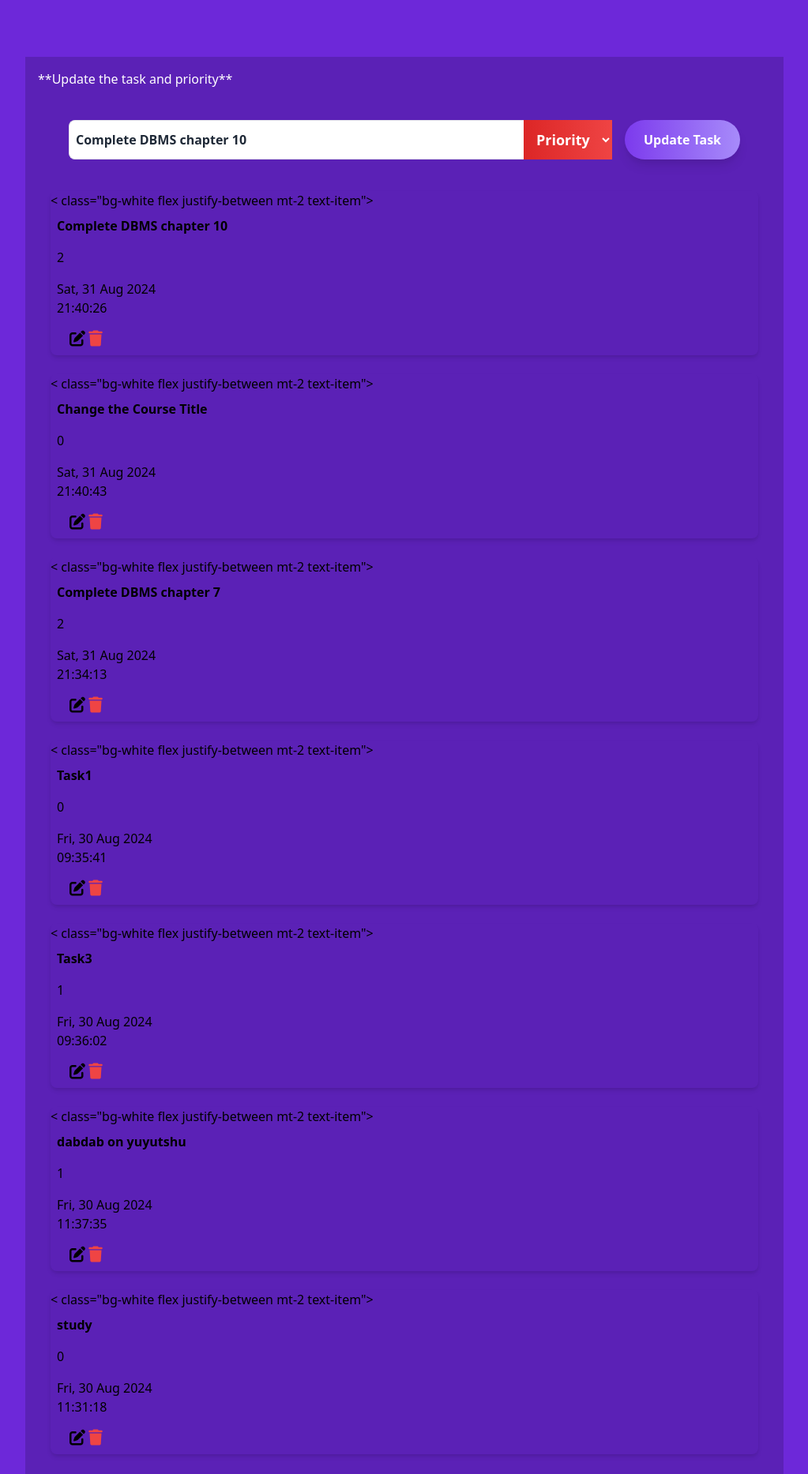
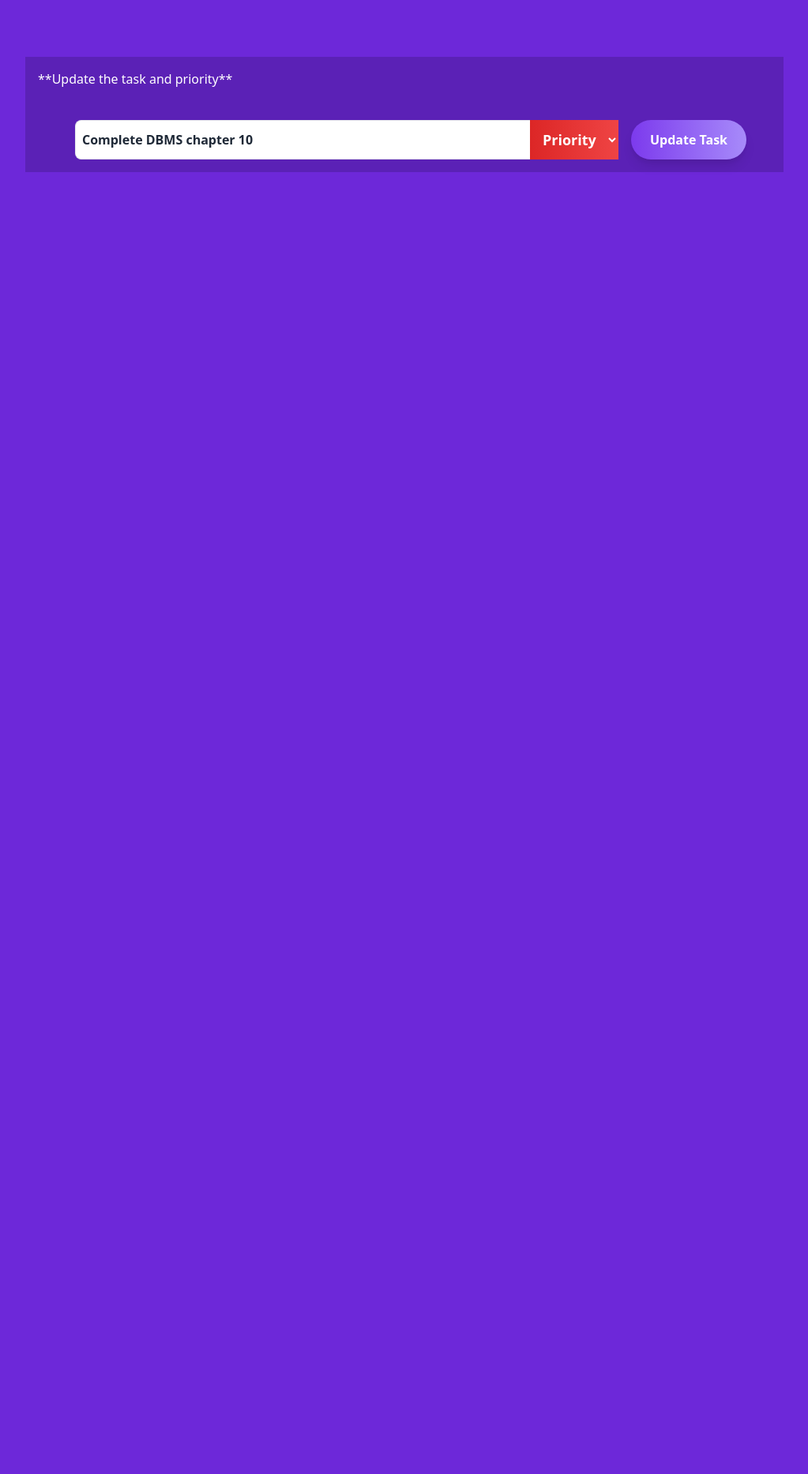
Before and after one commit to DipamPradhan/TodoAppDjango, a Django app: template todo/templates/todo/editTodo.html in a window 1280 px wide. Shown: the top 1867 px of the page at 79% size, without its empty margins (128-1151 px from the left). After the commit the page ends 218 px from the top, so only its background shows below. Run offline with Django 5.2, Linux system fonts and the light colour scheme; the template is opened without the code that fills it: values that come from a table or form of the project are taken from there, others are empty; data comes from the database, SQL or seed files in the repository; both versions use the stored data as it was after the commit.

Commit message:
current final attempt

```diff
--- a/todo/templates/todo/editTodo.html
+++ b/todo/templates/todo/editTodo.html
@@ -3,7 +3,7 @@
   <head>
     <meta charset="UTF-8" />
     <meta name="viewport" content="width=device-width, initial-scale=1.0" />
-    <title>Tailwind CSS Example</title>
+    <title>Update Task</title>
     <link
       href="https://cdn.jsdelivr.net/npm/tailwindcss@2.2.19/dist/tailwind.min.css"
       rel="stylesheet"
@@ -44,21 +44,26 @@
       <form method="POST">
         {%csrf_token%}
         <div class="flex justify-center mt-10">
+          <div class="p-2 w-1/16"></div>
           <input
             class="p-2 rounded-l-lg border-t mr-0 border-b border-l text-gray-800 bg-white w-full max-w-xl font-bold"
             type="text"
             placeholder="Add your todo"
             name="title"
             value="{{obj.title}}"
+            required
           />
+
           <div class="mr-4">
             <select
               id="priority"
               name="priority"
               class="p-3 w-30 bg-gradient-to-r from-red-600 to-red-500 text-white font-bold text-lg outline-none"
+              value="{{obj.priority}}"
             >
               <option class="text-black font-bold" value="0">Priority</option>
               <option class="text-black font-bold" value="0">Low</option>
+
               <option class="text-black font-bold" value="1">Mid</option>
               <option class="text-black font-bold" value="2">High</option>
             </select>
@@ -72,39 +77,6 @@
           </button>
         </div>
       </form>
-
-      <div class="container mx-auto p-4">
-        <div class="shadow-md rounded-lg overflow-hidden mb-6">
-          {% comment %}
-          <div class="flex bg-purple-500 justify-between text-white">
-            <div class="p-2 w-2/5 font-bold">Task</div>
-            <div class="p-2 w-1/6 font-bold">Priority</div>
-            <div class="p-2 w-1/6 font-bold">Updated at</div>
-            <div class="p-2 w-1/6 font-bold">Action</div>
-          </div>
-          {% endcomment %}
-        </div>
-        {%for todo in res%}
-        <div class="shadow-md rounded-lg overflow-hidden mb-6">
-          < class="bg-white flex justify-between mt-2 text-item">
-          <div class="p-2 w-2/5 font-semibold task-text" id="taskText">
-            {{todo.title}}
-          </div>
-          <div class="p-2 w-1/6">{{todo.priority}}</div>
-          <div class="p-2 w-1/6">
-            {{ todo.updatedAt|date:"D, d M Y H:i:s" }}
-          </div>
-          <div class="p-2 w-1/6">
-            <a href="">
-              <i class="fa-solid fa-pen-to-square text-xl ml-4"></i>
-            </a>
-            <a href="/deleteTodo/{{todo.srno}}">
-              <i class="fa-solid fa-trash text-red-500 text-xl"> </i>
-            </a>
-          </div>
-        </div>
-        {%endfor%}
-      </div>
     </div>
   </body>
 </html>
--- a/todo_project/urls.py
+++ b/todo_project/urls.py
@@ -27,4 +27,6 @@ urlpatterns = [
     path("", include("todo.urls")),
     path("", views.home, name="home"),
     path("login/", views.login, name="login"),
+    path("register/", views.register, name="register"),
+    path("todopage/", views.todopage, name="todopage"),
 ]
```
Also changed, not shown: todo/templates/todo/login.html (+18 -2 lines), todo/templates/todo/signup.html (+19 -3 lines), todo/templates/todo/todoPage.html (+13 -6 lines), todo/views.py (+22 -2 lines), db.sqlite3, todo/migrations/0002_task_status.py (added), todo/migrations/0003_remove_task_status.py (added), todo/templates/todo/passwordNotMatch.html (added).
